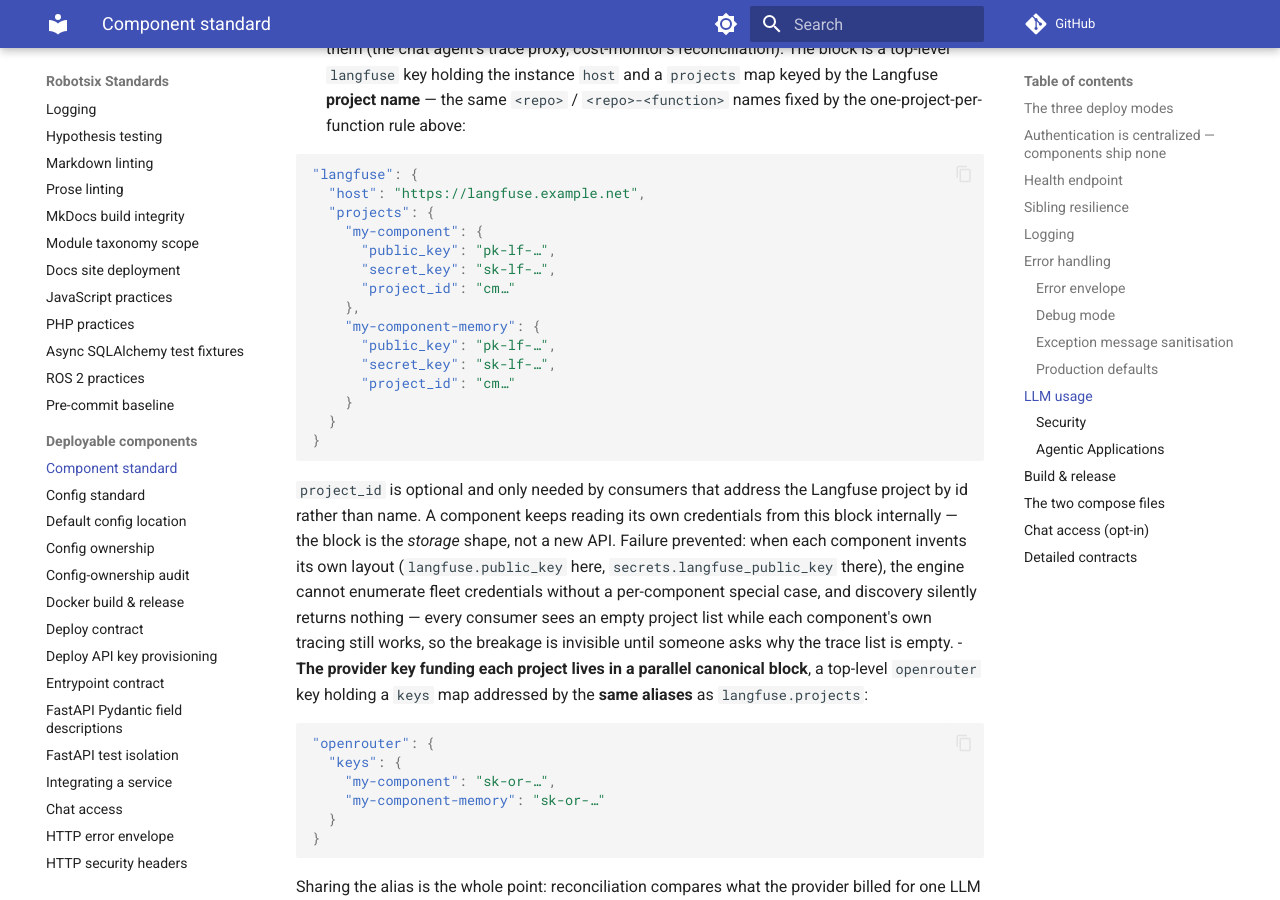
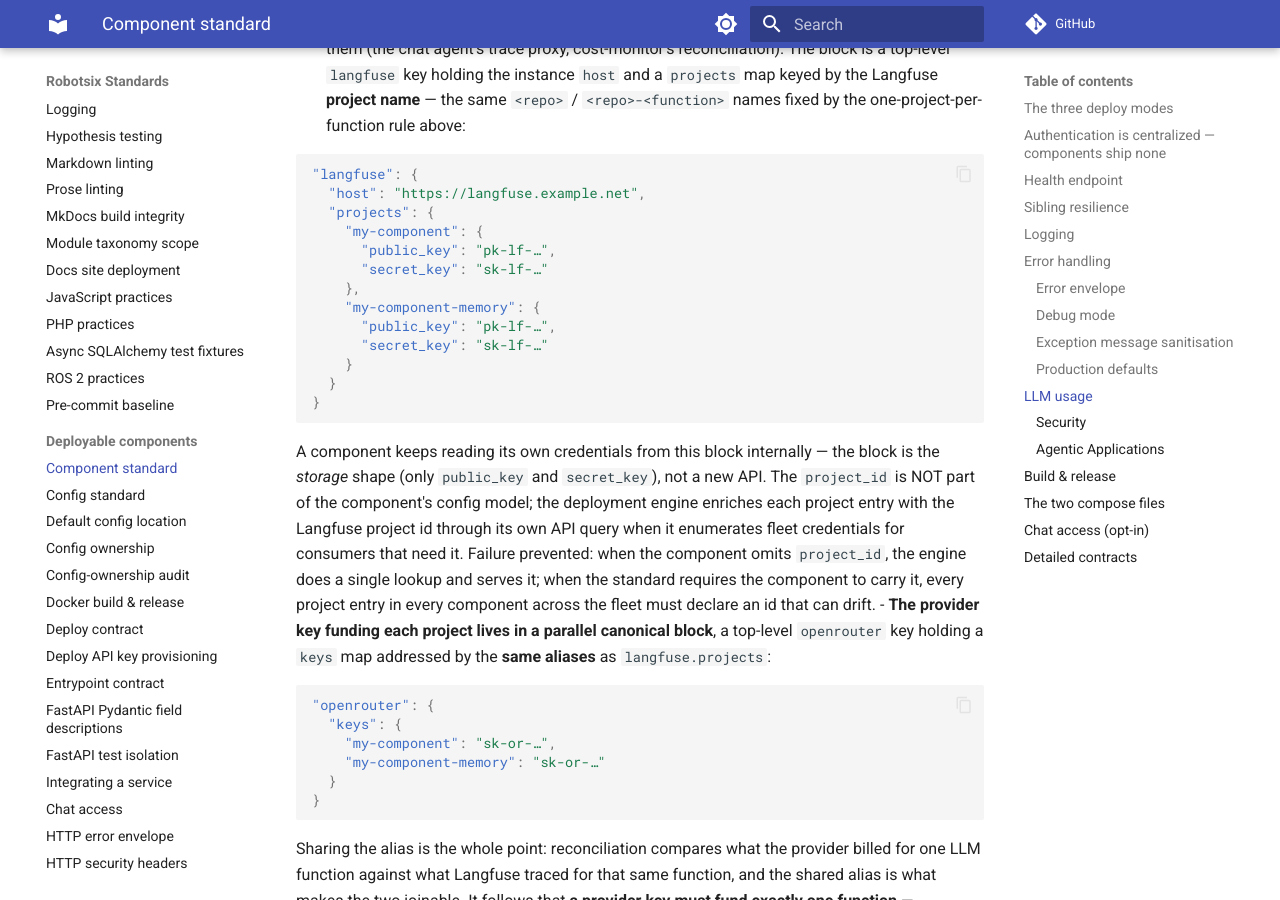
Before and after one commit to damien-robotsix/robotsix-standards, an MkDocs documentation site: the page built from docs/component-standard.md, in a window 1280 px wide and 900 px high, scrolled down 5445 px. Built offline with MkDocs 1.6.1 and Material for MkDocs 9.7.7, drawn with Linux system fonts in a browser that asks for light colours; comment, search, counter and statistics services are not loaded.

Commit message:
docs: Langfuse config block: `project_id` field present in component-standard.md but missing from config-standard.md model (20260808T185141Z-langfuse-config-block-project-id-field-p-7497) (#266)
* docs: Langfuse config block: `project_id` field present in component-standard.md but missing from config-standard.md model (20260808T185141Z-langfuse-config-block-project-id-field-p-7497)

* docs: Langfuse config block: `project_id` field present in component-standard.md but missing from config-standard.md model (20260808T185141Z-langfuse-config-block-project-id-field-p-7497)

* Revert "docs: Langfuse config block: `project_id` field present in component-standard.md but missing from config-standard.md model (20260808T185141Z-langfuse-config-block-project-id-field-p-7497)"

This reverts commit d5f00b67121ff6f8bf8330607b6a9b0e11deff99.

* docs: Langfuse config block: `project_id` field present in component-standard.md but missing from config-standard.md model (20260808T185141Z-langfuse-config-block-project-id-field-p-7497)

---------

Co-authored-by: robotsix-mill <mill@robotsix.local>

````diff
--- a/docs/component-standard.md
+++ b/docs/component-standard.md
@@ -237,28 +237,25 @@ production. Full detail: [HTTP error envelope](http-error-envelope.md).
     "projects": {
       "my-component": {
         "public_key": "pk-lf-…",
-        "secret_key": "sk-lf-…",
-        "project_id": "cm…"
+        "secret_key": "sk-lf-…"
       },
       "my-component-memory": {
         "public_key": "pk-lf-…",
-        "secret_key": "sk-lf-…",
-        "project_id": "cm…"
+        "secret_key": "sk-lf-…"
       }
     }
   }
   ```
 
-  `project_id` is optional and only needed by consumers that address the
-  Langfuse project by id rather than name. A component keeps reading its
-  own credentials from this block internally — the block is the *storage*
-  shape, not a new API. Failure prevented: when each component invents its
-  own layout (`langfuse.public_key` here, `secrets.langfuse_public_key`
-  there), the engine cannot enumerate fleet credentials without a
-  per-component special case, and discovery silently returns nothing —
-  every consumer sees an empty project list while each component's own
-  tracing still works, so the breakage is invisible until someone asks why
-  the trace list is empty.
+  A component keeps reading its own credentials from this block internally —
+  the block is the *storage* shape (only `public_key` and `secret_key`), not
+  a new API. The `project_id` is NOT part of the component's config model;
+  the deployment engine enriches each project entry with the Langfuse
+  project id through its own API query when it enumerates fleet credentials
+  for consumers that need it. Failure prevented: when the component omits
+  `project_id`, the engine does a single lookup and serves it; when the
+  standard requires the component to carry it, every project entry in
+  every component across the fleet must declare an id that can drift.
 - **The provider key funding each project lives in a parallel canonical
   block**, a top-level `openrouter` key holding a `keys` map addressed by
   the **same aliases** as `langfuse.projects`:
````
